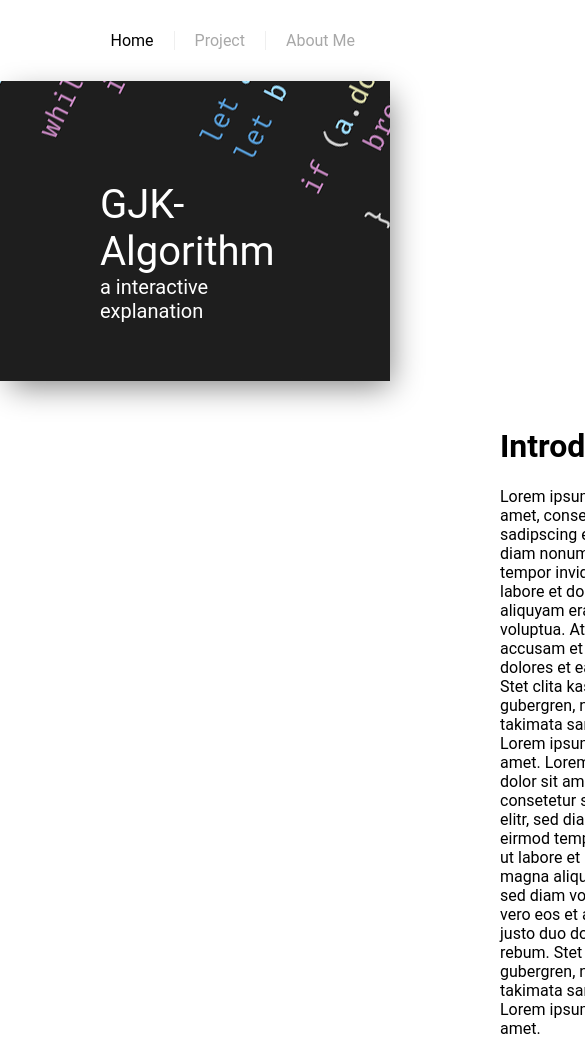
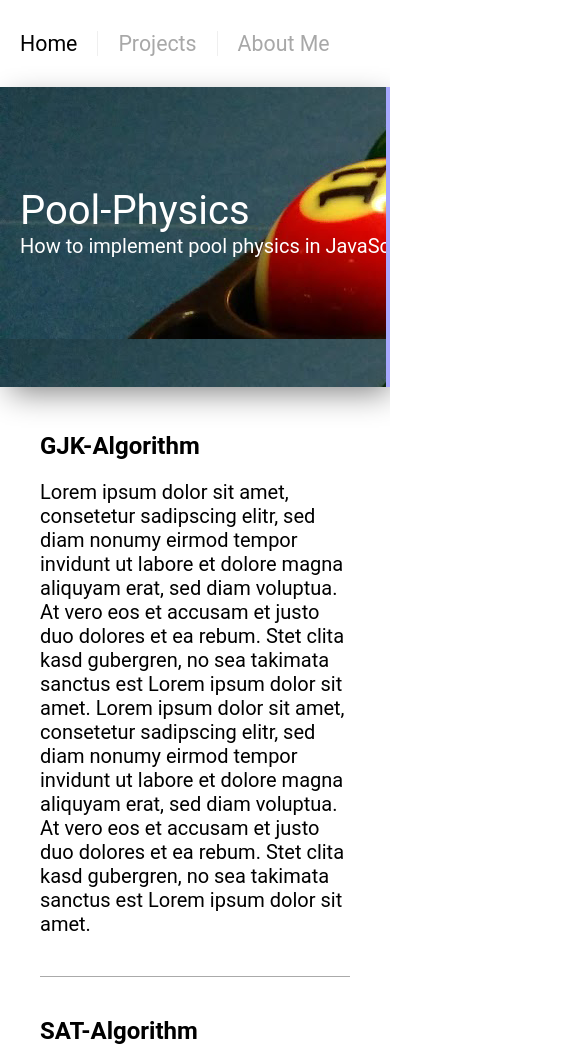
Before and after one commit to EbuDem/EbuDem.github.io, a plain HTML site: page index.html in a window 390 px wide. Shown: the top 1048 px of the page, 585 px wide, since content can reach past the window. Drawn offline with Linux system fonts and the light colour scheme.

Commit message:
Test basic slider

```diff
--- a/css/style.css
+++ b/css/style.css
@@ -1,6 +1,8 @@
 html,body {
     margin: 0;
     padding: 0;
+    width: 100%;
+    height: 100%;
     font-family: Roboto;
 }
 
@@ -8,8 +10,10 @@ html,body {
 #top
 {
     float: left;
-    width: 100%;
-    margin: 15px;
+    width: 100%!important;
+    padding: 15px;
+    box-sizing: border-box;
+    overflow: hidden!important;
 }
 
 #nav ul
@@ -50,13 +54,39 @@ html,body {
 
 #head
 {
-    float:left;
+
     height: 300px;
     width: 100%;
-    background: rgba(200,200,200,0.1);
-    background-image: url('../img/head.png');
+    color: white;
+    overflow-x: hidden;
     box-shadow: 5px 10px 30px -5px #808080;
-    color: white;
+
+}
+
+.slide
+{
+    width: 100%;
+    height: 300px;
+    display: inline-block;
+    margin-right: -4px;
+}
+
+#slider-container
+{
+    width: 100%;
+    height: 100%;
+    white-space: nowrap;
+}
+
+
+a
+{
+    color: inherit;
+    text-decoration: inherit;
+}
+
+a:hover > .slide  {
+    text-decoration: underline;
 }
 
 .head-title-container
@@ -153,3 +183,51 @@ html,body {
 {
     border-color: #aaaaaa;
 }
+
+
+@media only screen and (max-width: 1600px) {
+    #content {
+        padding: 25px 150px;
+    }
+}
+
+@media only screen and (max-width: 600px) {
+
+
+    #nav ul  {
+        float : left;
+        padding: 0px;
+    }
+
+    #nav ul li
+    {
+        float: left;
+        font-size: 16pt;
+    }
+
+    .head-title-container
+    {
+        margin: 100px 20px;
+    }
+
+    slide
+    {
+        background-position-x: center;
+    }
+
+    #top
+    {
+        padding-left: 0;
+        padding-right: 0px;
+    }
+}
+
+@media only screen and (max-width: 800px) {
+    #content {
+        padding: 25px 40px;
+    }
+    #content p {
+
+        font-size: 15pt;
+    }
+}
--- a/index.html
+++ b/index.html
@@ -2,38 +2,25 @@
     <head>
         <title></title>
         <link rel="stylesheet" href="css/style.css">
+        <meta name="viewport" content="width=device-width, initial-scale=1">
     </head>
     <body>
         <div id="top">
             <div id="nav">
                 <ul>
                     <li><a href="/index.html">Home</a></li>
-                    <li><a href="/project.html">Project</a></li>
+                    <li><a href="/project.html">Projects</a></li>
                     <li><a href="/aboutme.html">About Me</a></li>
                 </ul>
             </div>
         </div>
         <div id="head">
-            <div class="head-title-container">
-                    <div class="head-title">GJK-Algorithm</div>
-                    <div class="head-title-sub">a interactive explanation</div>
+            <div id="slider-container">
+
             </div>
-            <div class="head-fade-overlay"></div>
-            <div class="head-image"></div>
         </div>
         <div id="content">
-            <h1>Introduction</h1>
-            <p>
-                Lorem ipsum dolor sit amet, consetetur sadipscing elitr,
-                sed diam nonumy eirmod tempor invidunt ut labore et dolore magna aliquyam erat,
-                sed diam voluptua. At vero eos et accusam et justo duo dolores et ea rebum.
-                Stet clita kasd gubergren, no sea takimata sanctus est Lorem ipsum dolor sit amet.
-                Lorem ipsum dolor sit amet, consetetur sadipscing elitr, sed diam nonumy eirmod tempor
-                invidunt ut labore et dolore magna aliquyam erat, sed diam voluptua. At vero eos et accusam
-                et justo duo dolores et ea rebum. Stet clita kasd gubergren, no sea takimata sanctus est
-                Lorem ipsum dolor sit amet.
-            </p>
-            <h2>What is the GJK-Algorithm?</h2>
+            <h2>GJK-Algorithm</h2>
             <p>
                 Lorem ipsum dolor sit amet, consetetur sadipscing elitr,
                 sed diam nonumy eirmod tempor invidunt ut labore et dolore magna aliquyam erat,
@@ -45,7 +32,19 @@
                 Lorem ipsum dolor sit amet.
             </p>
             <div class="separator separator-l separator-light"></div>
-            <h2>Minkowski Difference</h2>
+            <h2>SAT-Algorithm</h2>
+            <p>
+                Lorem ipsum dolor sit amet, consetetur sadipscing elitr,
+                sed diam nonumy eirmod tempor invidunt ut labore et dolore magna aliquyam erat,
+                sed diam voluptua. At vero eos et accusam et justo duo dolores et ea rebum.
+                Stet clita kasd gubergren, no sea takimata sanctus est Lorem ipsum dolor sit amet.
+                Lorem ipsum dolor sit amet, consetetur sadipscing elitr, sed diam nonumy eirmod tempor
+                invidunt ut labore et dolore magna aliquyam erat, sed diam voluptua. At vero eos et accusam
+                et justo duo dolores et ea rebum. Stet clita kasd gubergren, no sea takimata sanctus est
+                Lorem ipsum dolor sit amet.
+            </p>
+            <div class="separator separator-l separator-light"></div>
+            <h2>Equation Parser</h2>
             <p>
                 Lorem ipsum dolor sit amet, consetetur sadipscing elitr,
                 sed diam nonumy eirmod tempor invidunt ut labore et dolore magna aliquyam erat,
@@ -60,5 +59,13 @@
             <!-- <div class="frame frame-80 frame-placeholder frame-shadow"> PLACEHOLDER</div> -->
         </div>
         <script src="js/main.js"></script>
+
+
+
     </body>
+    <div style="display: none" id="slides">
+        <slide title="Pool-Physics" subtitle="How to implement pool physics in JavaScript" image="img/head2.png" url="/page.html?pool"></slide>
+        <slide title="GJK-Algorithm" subtitle="A interactive explanation of the GJK-Algorithm"  color="#a8a8ff" url="/page.html?gjk"></slide>
+
+    </div>
 </html>
--- a/js/main.js
+++ b/js/main.js
@@ -1,5 +1,90 @@
+window.onload = function()
+{
+    menu();
+    // startSlide(3000,3000);
+    startSlide(1000,4500);
+}
+let head;
+let current;
+function startSlide(transition, pause)
+{
+
+    head  = document.getElementById("slider-container");
+
+    let slideSource = document.getElementById("slides");
+    head.style.transition = "transform   " + transition + "ms ease";
+
+    for(let i = 0; i< slideSource.children.length;i++)
+    {
+        let el = slideSource.children[i];
+        let title = el.getAttribute("title");
+        let subtitle = el.getAttribute("subtitle");
+        let img = el.getAttribute("image");
+        let color = el.getAttribute("color");
+        let url = el.getAttribute("url");
+        let slide = createSlide(title,subtitle,img,color,url);
+        head.appendChild(slide);
+    }
+
+    current = head.children[0];
+    setInterval(() => { slide(transition) }, transition+pause);
+}
+function createSlide(title,subtitle,image,color,url)
+{
+    let a = document.createElement("a")
+    a.setAttribute("href", url);
+
+    let slide = document.createElement("div");
+    a.appendChild(slide);
+    slide.classList.add("slide");
+    console.log(image,color);
+    if(image && image != "")
+        slide.style.background = `url("${image}")`;
+    else if(color)
+        slide.style.background = color;
+    let headerContainer = document.createElement("div");
+    headerContainer.classList.add("head-title-container")
+
+    let headerTitle = document.createElement("div");
+    headerTitle.classList.add("head-title");
+    headerTitle.innerHTML = title;
+
+    let headerSubTitle = document.createElement("div");
+    headerSubTitle.classList.add("head-title-sub");
+    headerSubTitle.innerHTML = subtitle;
 
 
+    headerContainer.appendChild(headerTitle);
+    headerContainer.appendChild(headerSubTitle);
+    slide.appendChild(headerContainer)
+
+    return a;
+}
+
+
+function slide(transition)
+{
+    // let str = "-" + (head.offsetWidth-0)  + "px";
+    head.style.transition = "transform   " + transition + "ms ease";
+    let str = "translate(-100%,0)";
+    head.style.transform = str;
+
+    setTimeout(() => {
+        head.style.transition = "none";
+        head.style.transform = "translate(0)";
+        head.removeChild(current);
+
+        head.appendChild(current);
+        current = head.children[0];
+
+    }, transition);
+
+
+}
+
+
+function menu()
+{
     let elements = document.getElementById("nav").children[0].children;
 
     for(let i = 0; i< elements.length;i++)
@@ -13,3 +98,4 @@ for(let i = 0; i< elements.length;i++)
             cur.classList.add("selected");
         }
     }
+}
```
Also changed, not shown: img/head2.png (added). Lines whose indentation alone changed are shown as unchanged.
